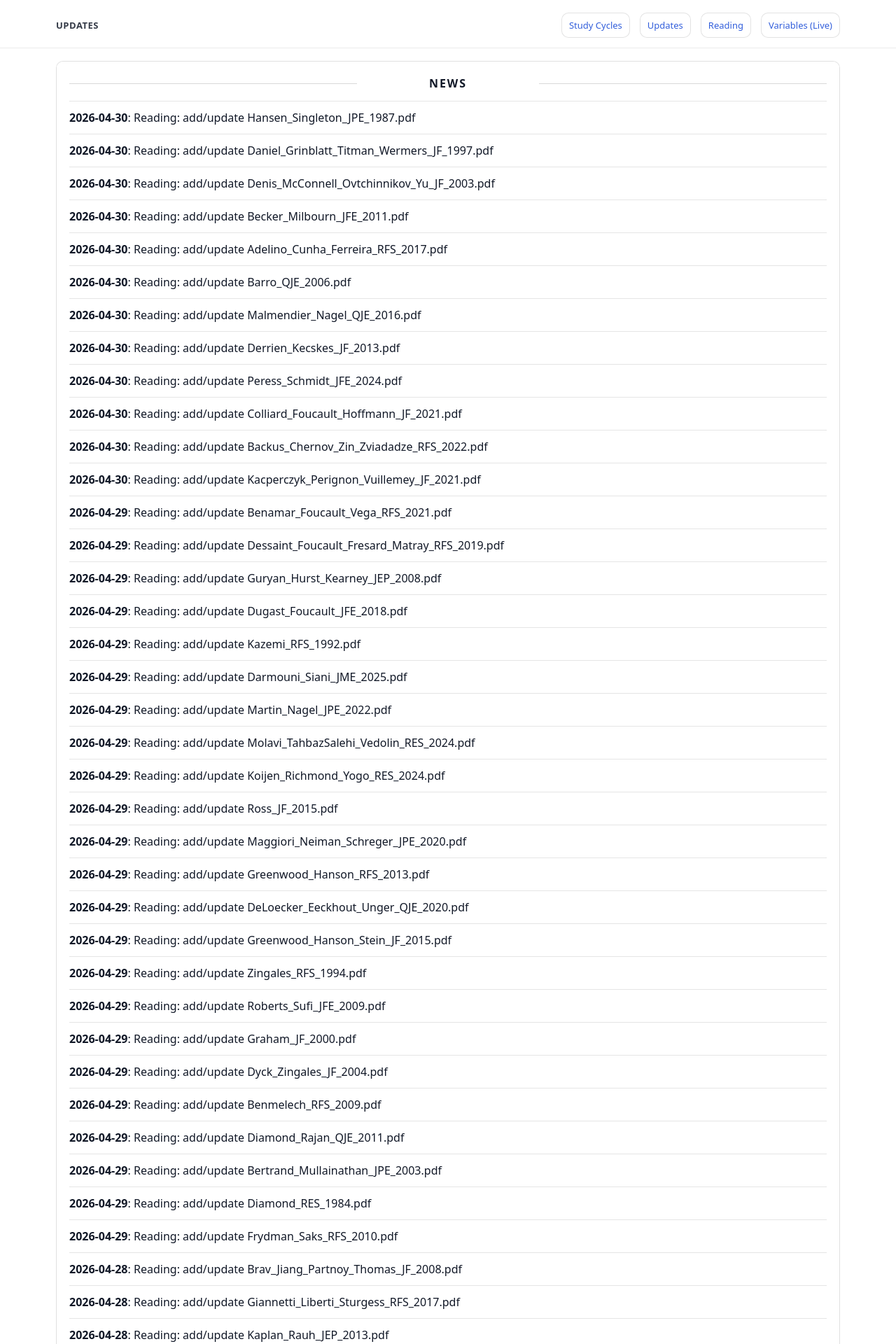
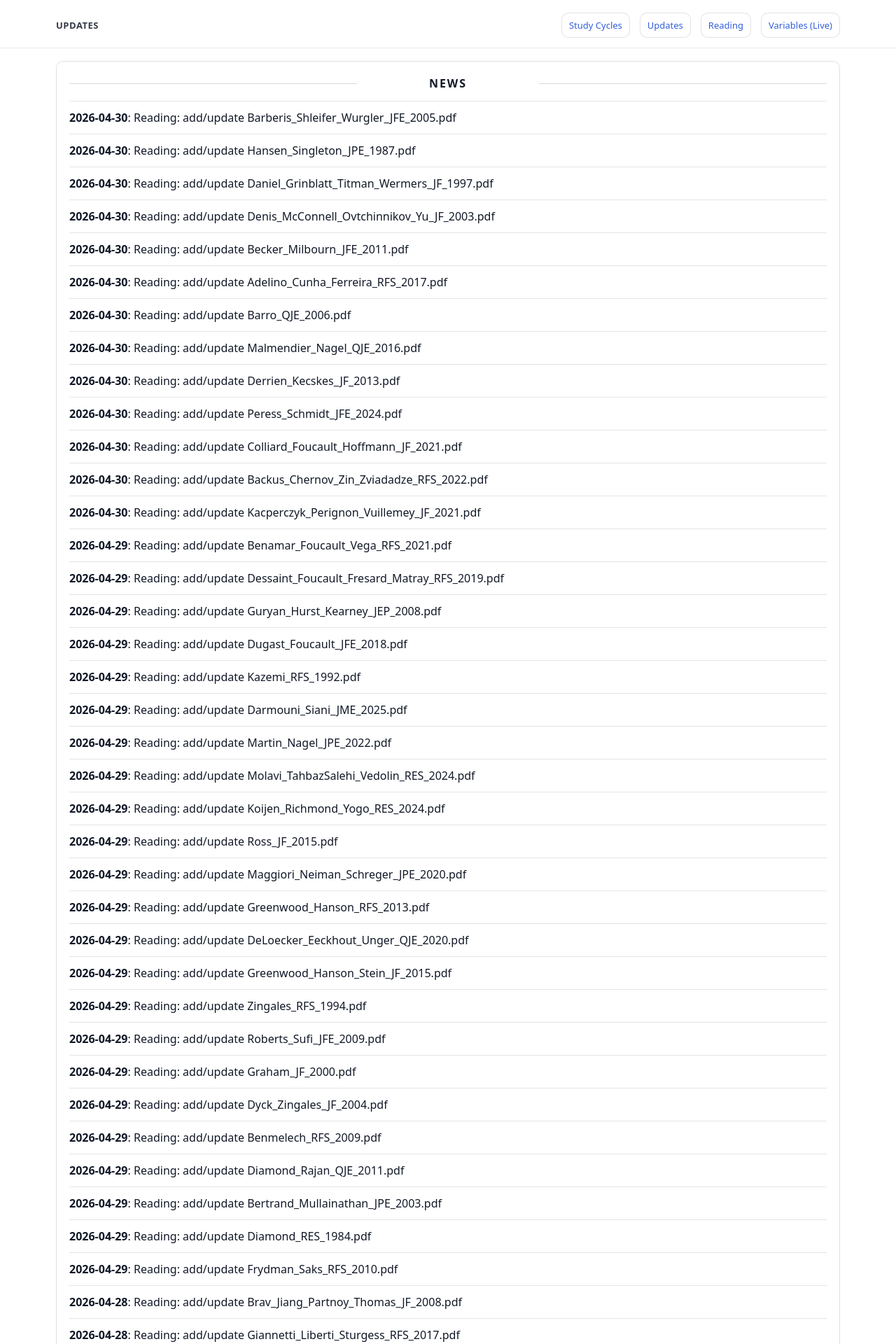
Before and after one commit to yaxinzn/study-archive, a Jekyll site: the page built from updates/index.md, in a window 1280 px wide. Shown: the top 1920 px of the page at 70% size. Built offline with Jekyll 4.4.1, drawn with Linux system fonts in a browser that asks for light colours; some of the changed text lies outside the part shown.

Commit message:
chore: update NEWS feed

```diff
--- a/_data/news.yml
+++ b/_data/news.yml
@@ -1,4 +1,7 @@
 # Auto-generated update history (sorted newest -> oldest). Do not edit manually.
+- ts: "1777542894"
+  date: "2026-04-30"
+  title: "Reading: add/update Barberis_Shleifer_Wurgler_JFE_2005.pdf"
 - ts: "1777542409"
   date: "2026-04-30"
   title: "Reading: add/update Hansen_Singleton_JPE_1987.pdf"
```
